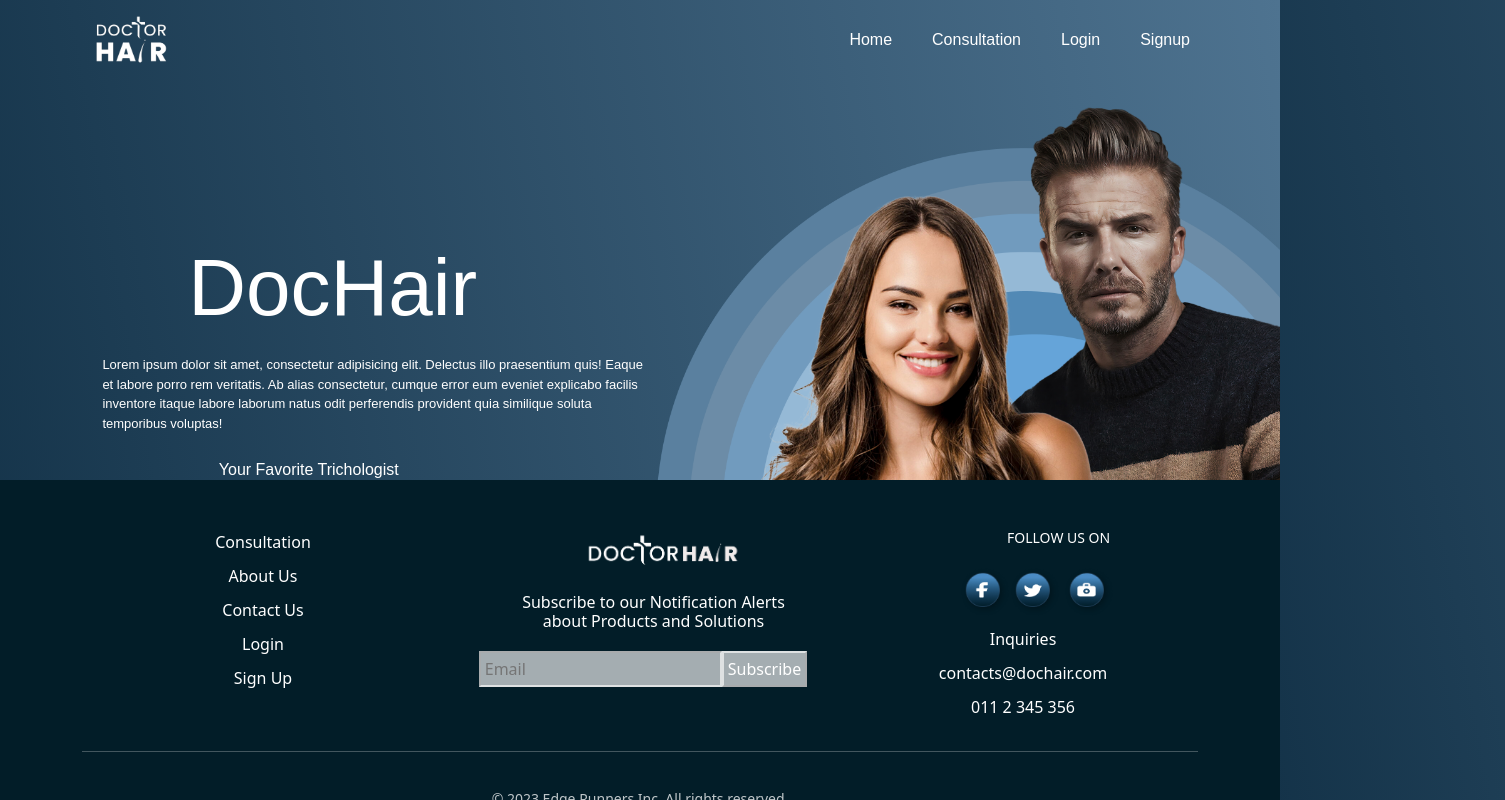
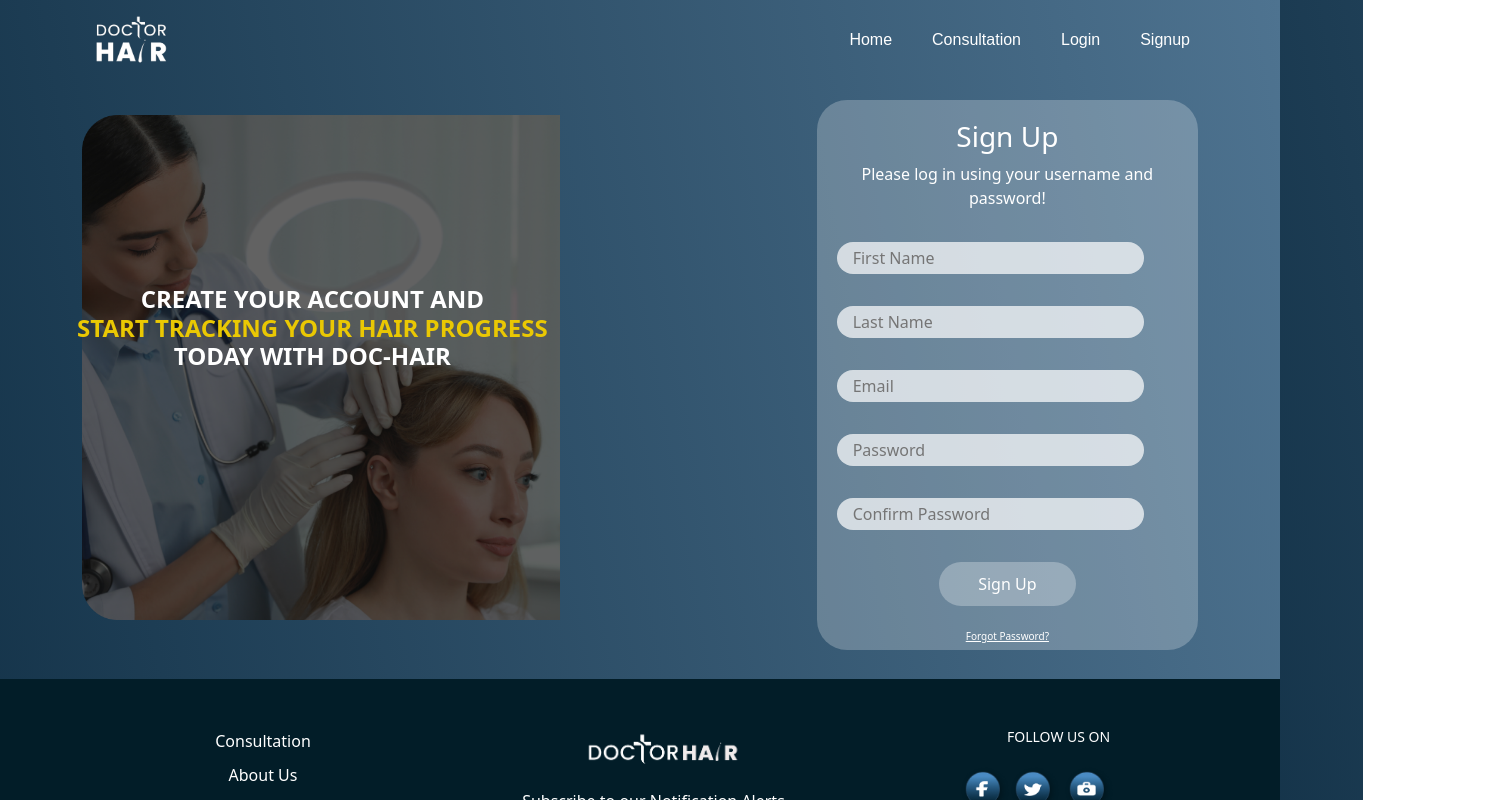
Before and after one commit to zaidlameer/SDGPCC, a React (Create React App) app in the folder frontend/: page / in a window 1280 px wide. Shown: the top 800 px of the page, 1505 px wide, since content can reach past the window. Built offline with nearby package versions, Linux system fonts and the light colour scheme.

Commit message:
Import Sign Up

```diff
--- a/frontend/src/App.js
+++ b/frontend/src/App.js
@@ -5,13 +5,14 @@ import './App.css';
 import NavigationBar from "./components/NavigationBar";
 import HomePage from "./pages/HomePage";
 import Footer from "./components/Footer";
+import SignUp from "./pages/SignUp";
 
 
 function App() {
     return (
         <div className="App">
             <NavigationBar></NavigationBar>
-            <HomePage></HomePage>
+            <SignUp></SignUp>
             <Footer></Footer>
         </div>
     );
```
